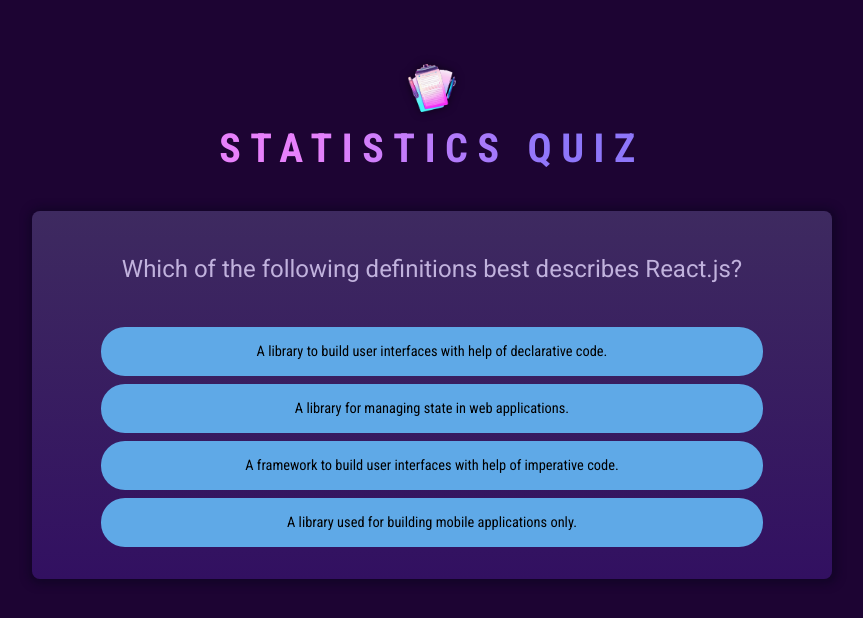
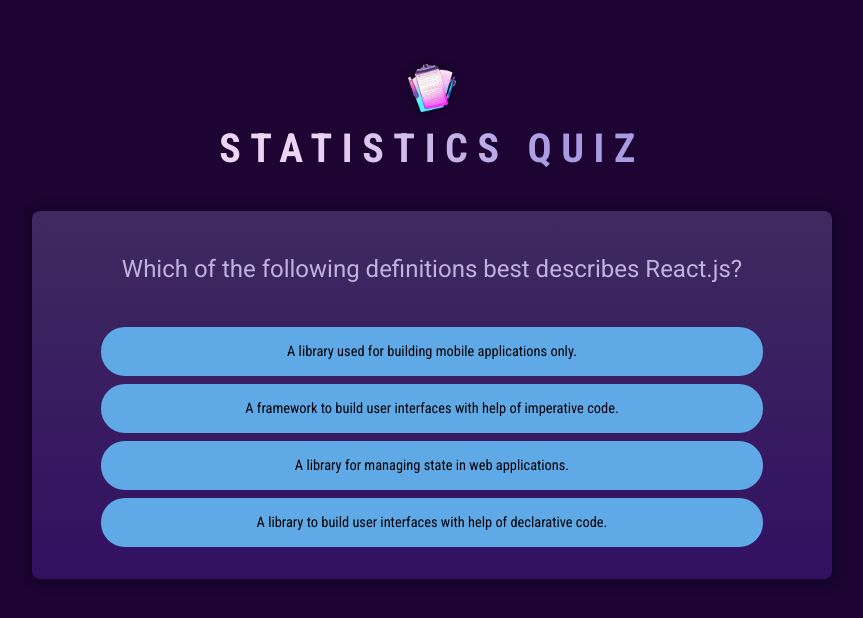
Before and after one commit to Jpkeys29/Quiz, a React (Vite) app: page / in a window 1280 px wide. Shown: the top 618 px of the page, without its empty margins (208-1071 px from the left). Built offline with nearby package versions, Linux system fonts and the light colour scheme.

Commit message:
Shuffling answers

```diff
--- a/src/components/Quiz.jsx
+++ b/src/components/Quiz.jsx
@@ -4,6 +4,8 @@
 export default function Quiz() {
     const [userAnswers, setUserAnswers] = useState([])
     const activeQuestionIndex = userAnswers.length;
+    const shuffledAndswers = [...QUESTIONS[activeQuestionIndex].answers];
+    shuffledAndswers.sort(() => Math.random() - 0.5);
 
     function handleSelectAnswer(selectedAnswer) {
         setUserAnswers((prevUserAnswers) => {
@@ -20,7 +22,7 @@
             <div id="question">
                 <h2>{QUESTIONS[activeQuestionIndex].text}</h2>
                 <ul id="answers">
-                    {QUESTIONS[activeQuestionIndex].answers.map((answer, index) => (
+                    {shuffledAndswers.map((answer, index) => (
                         <li key={answer} className="answer">
                             <button onClick={() => handleSelectAnswer(answer)}>{answer}</button>
                         </li>
--- a/src/index.css
+++ b/src/index.css
@@ -48,7 +48,7 @@
   letter-spacing: 0.6rem;
   margin: 0;
   text-transform: uppercase;
-  background: linear-gradient(90deg, #e781fb 40%, #8e76fa 60%);
+  background: linear-gradient(90deg, #edd4f2 40%, #a89be2 60%);
   -webkit-background-clip: text;
   -webkit-text-fill-color: transparent;
 }
```
